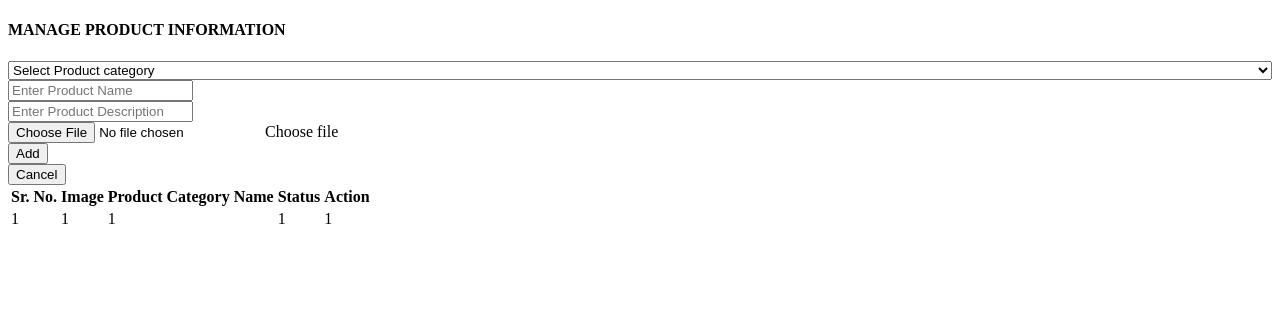
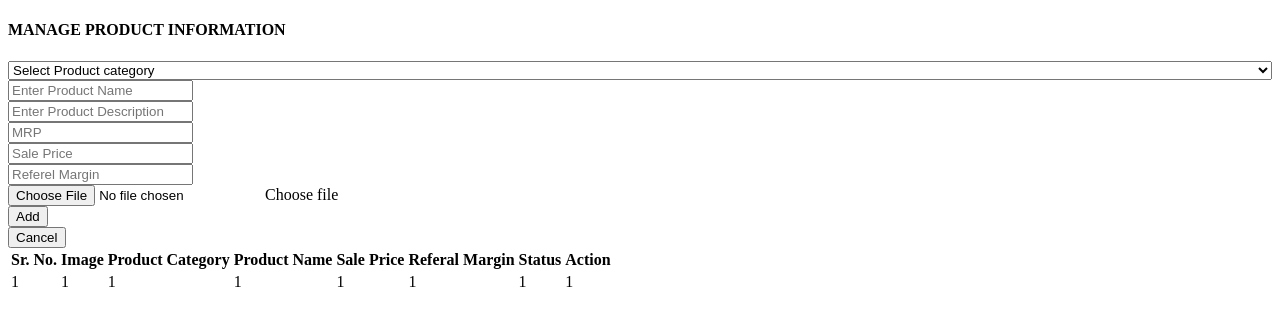
Before and after one commit to dhananjay-technothinksup/wbcare, a PHP site: page /wbcare/application/views/User/product_info.php in a window 1280 px wide. Shown: the top 326 px of the page. Run offline with PHP 8.4, Linux system fonts and the light colour scheme.

Commit message:
30.11 commit

```diff
--- a/application/views/User/product_info.php
+++ b/application/views/User/product_info.php
@@ -50,6 +50,16 @@
                   <div class="form-group col-md-10 offset-md-2">
                     <input type="text" class="form-control form-control-sm" name="" id="" title="Enter Product Description" placeholder="Enter Product Description">
                   </div>
+
+                  <div class="form-group col-md-3 offset-md-2">
+                    <input type="text" class="form-control form-control-sm" name="" id="" title="MRP" placeholder="MRP">
+                  </div>
+                  <div class="form-group col-md-3">
+                    <input type="text" class="form-control form-control-sm" name="" id="" title="Sale Price" placeholder="Sale Price">
+                  </div>
+                  <div class="form-group col-md-3">
+                    <input type="text" class="form-control form-control-sm" name="" id="" title="Referel Margin" placeholder="Referel Margin">
+                  </div>
                   <div class="form-group col-md-8 offset-md-2">
                     <div class="form-group">
                       <!-- <label for="exampleInputFile">File input</label> -->
@@ -77,7 +87,10 @@
                     <tr>
                       <th>Sr. No.</th>
                       <th>Image</th>
-                      <th>Product Category Name</th>
+                      <th>Product Category</th>
+                      <th>Product Name</th>
+                      <th>Sale Price</th>
+                      <th>Referal Margin</th>
                       <th>Status </th>
                       <th>Action</th>
                     </tr>
@@ -87,6 +100,9 @@
                         <tr>
                           <td>1</td>
                           <td>1</td>
+                          <td>1 </td>
+                          <td>1</td>
+                          <td>1 </td>
                           <td>1 </td>
                           <td>1</td>
                           <td>1 </td>
```
Also changed, not shown: application/views/User/company_information.php (+18 -18 lines), application/views/User/manage_banner.php (+7 -3 lines).
